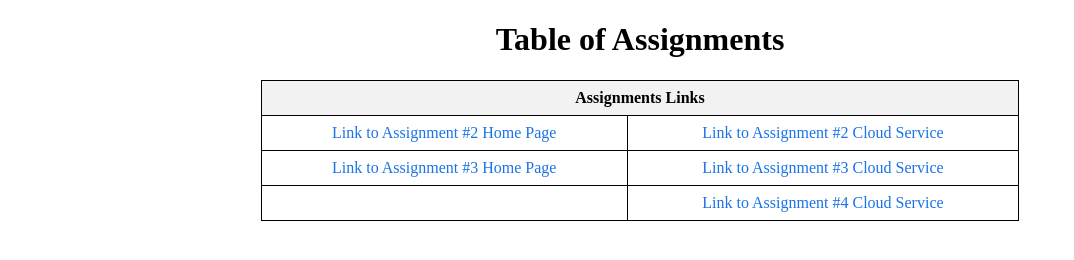
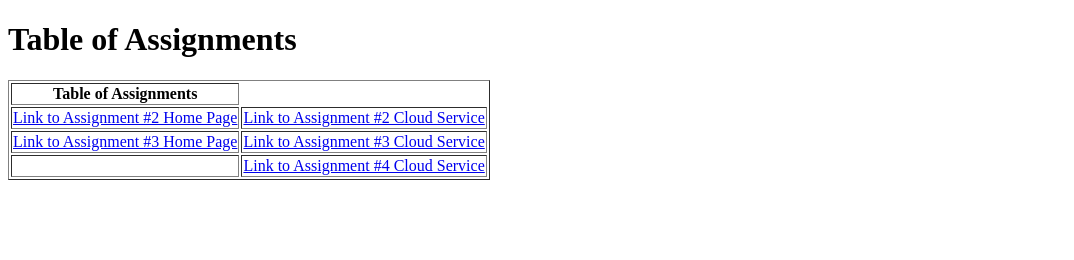
Before and after one commit to Gaurav-Zanpure/Gaurav-Zanpure.github.io, a plain HTML site: page iamgdz.html in a window 1280 px wide. Shown: the whole page, without its empty margins (0-1074 px from the left). Drawn offline with Linux system fonts and the light colour scheme.

Commit message:
Update iamgdz.html

```diff
--- a/iamgdz.html
+++ b/iamgdz.html
@@ -4,36 +4,12 @@
     <meta charset="UTF-8">
     <meta name="viewport" content="width=device-width, initial-scale=1.0">
     <title>Table of Assignments</title>
-  <style>
-    table {
-      width: 60%;
-      margin: 0 auto;
-      border-collapse: collapse;
-    }
-    th, td {
-      padding: 8px;
-      text-align: center;
-      border: 1px solid black;
-    }
-    th {
-      background-color: #f2f2f2;
-    }
-    a {
-      text-decoration: none;
-      color: #1a73e8;
-    }
-    a:hover {
-      text-decoration: underline;
-    }
-  </style>
 </head>
 <body>
-
-<h1 style="text-align: center;">Table of Assignments</h1>
-
-<table>
+    <h1>Table of Assignments</h1>
+    <table border="1">
         <tr>
-    <th colspan="2">Assignments Links</th>
+            <th>Table of Assignments</th>
         </tr>
         <tr>
           <td><a rel="noopener" href="ScrambleThisName.html">Link to Assignment #2 Home Page</a></td>
@@ -47,7 +23,7 @@
            <td></td>
           <td><a rel="noopener" href="ScrambleThisName.html">Link to Assignment #4 Cloud Service</a></td>
         </tr>
+        <!-- Add rows for additional assignments -->
     </table>
-
 </body>
 </html>
```
Lines whose indentation alone changed are shown as unchanged.
